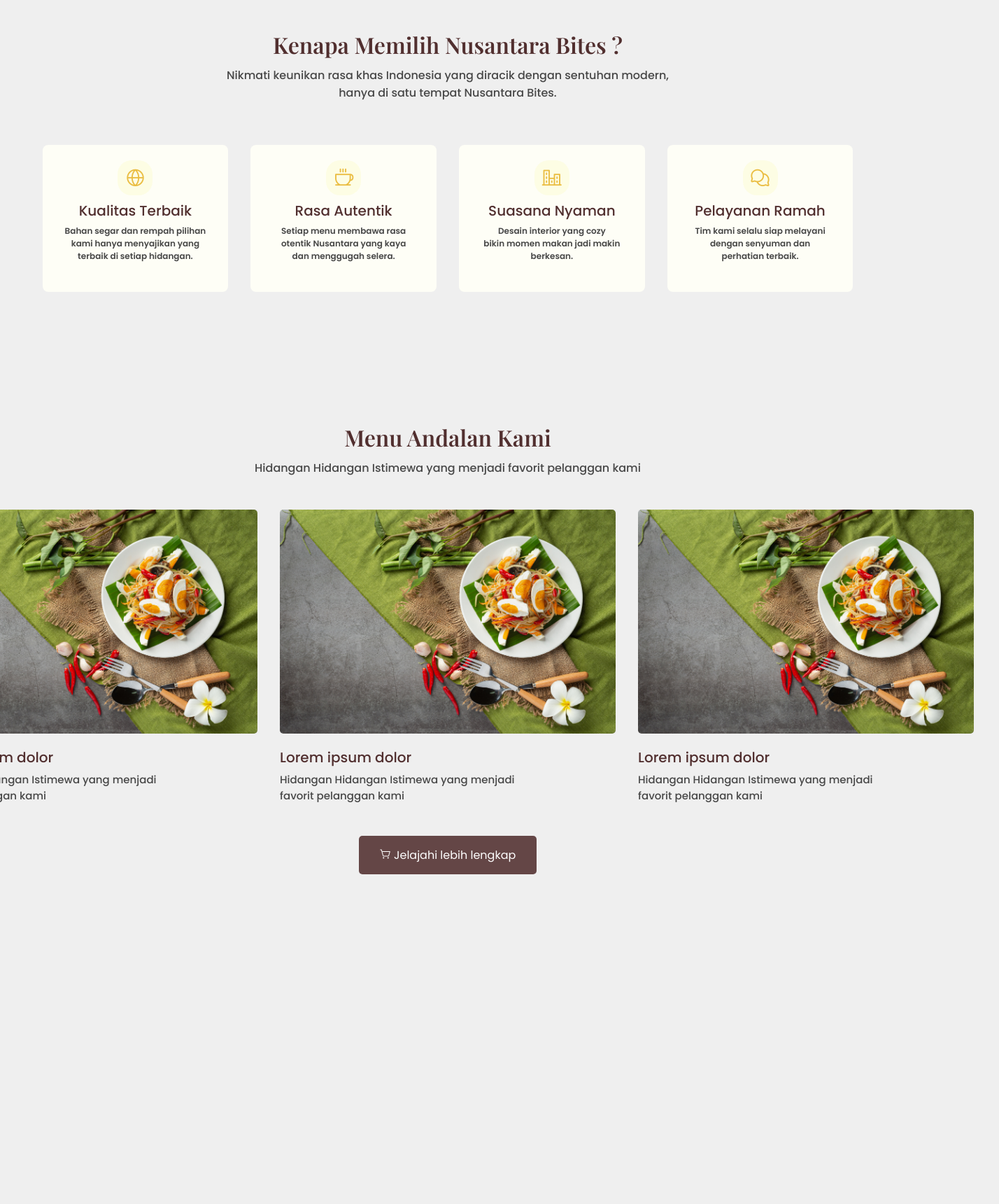
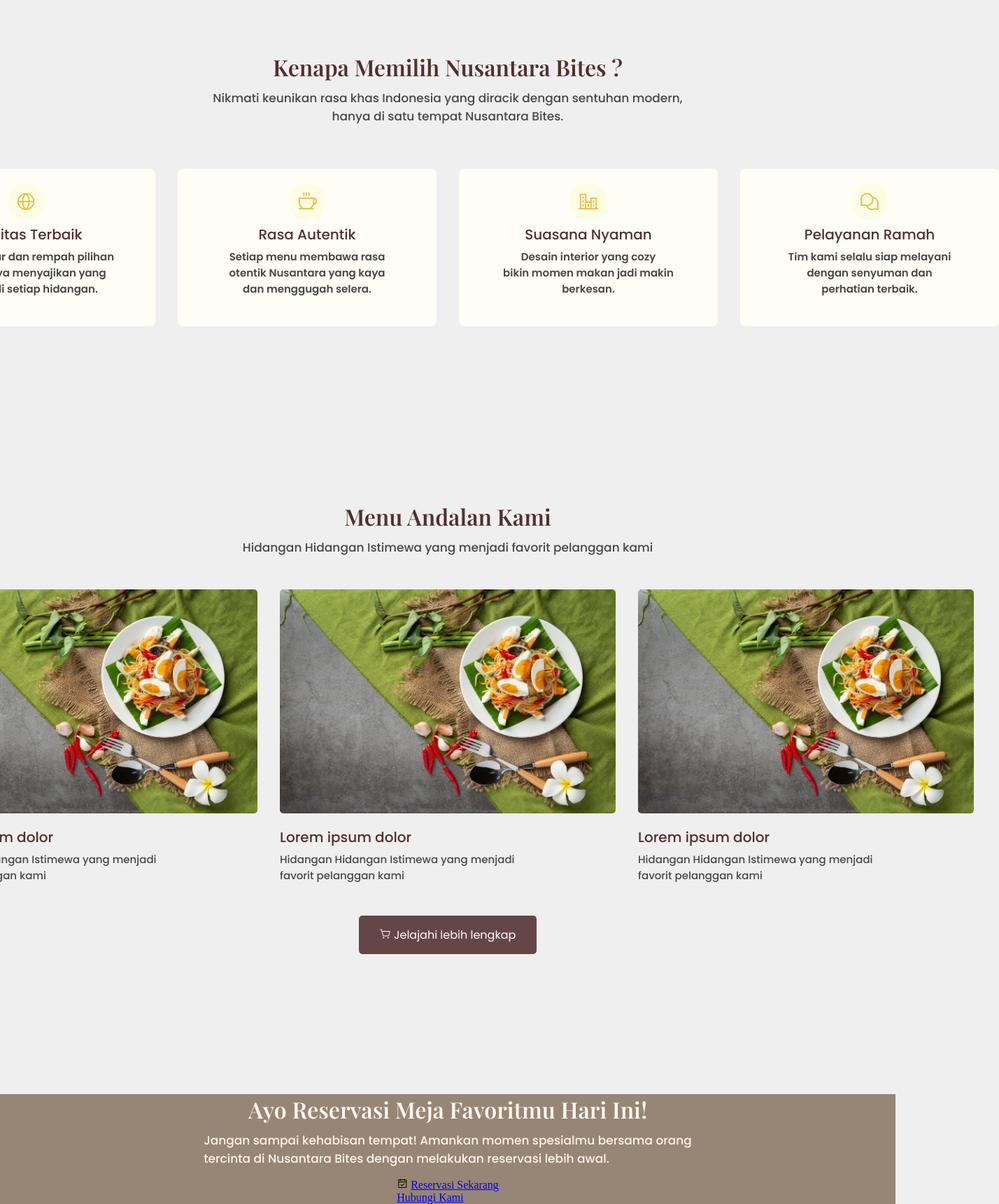
Before and after one commit to baskororinakit/Nusantara-Bites, a plain HTML site: page index.html in a window 1280 px wide. Shown: the part 980-2700 px from the top of the page at 70% size, 1428 px wide, since content can reach past the window. Before the commit the page ends 2269 px from the top, so only its background shows below. Drawn offline with nearby package versions, Linux system fonts and the light colour scheme; a web font is replaced by a local one.

Commit message:
Feat: Adding Reservation

```diff
--- a/index.html
+++ b/index.html
@@ -133,21 +133,24 @@
           <img src="img/menu1.jpg" alt="Menu 1" />
           <h3>Lorem ipsum dolor</h3>
           <p>
-              Hidangan Hidangan Istimewa yang menjadi<br> favorit pelanggan kami
+            Hidangan Hidangan Istimewa yang menjadi<br />
+            favorit pelanggan kami
           </p>
         </div>
         <div class="menu-card">
           <img src="img/menu2.jpg" alt="Menu 2" />
           <h3>Lorem ipsum dolor</h3>
           <p>
-              Hidangan Hidangan Istimewa yang menjadi<br> favorit pelanggan kami
+            Hidangan Hidangan Istimewa yang menjadi<br />
+            favorit pelanggan kami
           </p>
         </div>
         <div class="menu-card">
           <img src="img/menu3.jpg" alt="Menu 3" />
           <h3>Lorem ipsum dolor</h3>
           <p>
-              Hidangan Hidangan Istimewa yang menjadi<br> favorit pelanggan kami
+            Hidangan Hidangan Istimewa yang menjadi<br />
+            favorit pelanggan kami
           </p>
         </div>
       </div>
@@ -156,6 +159,20 @@
         <a href="#menu">Jelajahi lebih lengkap</a>
       </div>
     </section>
+    <section class="reserv">
+      <h2>Ayo Reservasi Meja Favoritmu Hari Ini!</h2>
+      <p>
+        Jangan sampai kehabisan tempat! Amankan momen spesialmu bersama orang<br>
+        tercinta di Nusantara Bites dengan melakukan reservasi lebih awal.
+      </p>
+      <div class="reserv-btn">
+        <div class="btn1">
+          <i class="ph ph-calendar-check"></i>
+          <a href="#reserv">Reservasi Sekarang</a>
+        </div>
+        <a href="#contact">Hubungi Kami</a>
+      </div>
+    </section>
     <script src="js/main.js"></script>
   </body>
 </html>
--- a/styles/style.css
+++ b/styles/style.css
@@ -232,7 +232,8 @@ nav ul li a:hover {
     align-items: center;
     justify-content: center;
     text-align: center;
-    margin-top: 6rem;
+    margin-top: 8rem;
+    margin-bottom: 8rem;
 }
 
 .card-section > h2 {
@@ -245,7 +246,7 @@ nav ul li a:hover {
 
 .card-section > p {
     font-family: 'Poppins', sans-serif, Arial, Helvetica, sans-serif;
-    font-size: 16px;
+    font-size: 17px;
     font-weight: 500;
     color: #474747;
     margin-bottom: 30px;
@@ -255,9 +256,9 @@ nav ul li a:hover {
     padding-top: 2rem;
     /* padding-bottom: 2rem; */
     display: grid;
-    grid-template-columns: repeat(auto-fit, minmax(250px, 1fr));
+    grid-template-columns: repeat(auto-fit, minmax(370px, 1fr));
     gap: 2rem;
-    max-width: 1200px;
+    max-width: 4080px;
     /* margin: 0 auto; */
     border-radius: 10px;
 }
@@ -289,7 +290,7 @@ nav ul li a:hover {
 
 .card > p {
     font-family: 'Poppins', sans-serif, Arial, Helvetica, sans-serif;
-    font-size: 12px;
+    font-size: 15px;
     font-weight: 600;
     color: #474747;
     margin-bottom: 10px;
@@ -300,7 +301,8 @@ nav ul li a:hover {
 .menu-section {
     background-color: #EFEFEF;
     /* margin: 0; */
-    margin-top: 6rem;
+    margin-top: 10rem;
+    margin-bottom: 10rem;
     padding: 40px;
     display: flex;
     justify-content: center;
@@ -318,7 +320,7 @@ nav ul li a:hover {
 
 .menu-section > p {
     font-family: 'Poppins', sans-serif, Arial, Helvetica, sans-serif;
-    font-size: 16px;
+    font-size: 17px;
     font-weight: 500;
     color: #474747;
     margin-bottom: 15px;
@@ -384,4 +386,33 @@ nav ul li a:hover {
 .menu-btn:hover {
     transform: translateY(2px);
     background-color: #512f2fc0;
+    -webkit-transform: translateY(2px);
+    -moz-transform: translateY(2px);
+    -ms-transform: translateY(2px);
+    -o-transform: translateY(2px);
 }
+
+/* Reservasi Section */
+
+.reserv {
+    display: flex;
+    flex-direction: column;
+    align-items: center;
+    background-color: #978676;
+}
+
+.reserv > h2 {
+    font-family: 'Playfair Display', sans-serif, Arial, Helvetica, sans-serif;
+    font-weight: 600;
+    font-size: 32px;
+    color: #FFF7EF;
+    margin-bottom: 10px;
+}
+
+.reserv > p {
+    font-family: 'Poppins', sans-serif, Arial, Helvetica, sans-serif;
+    font-size: 17px;
+    font-weight: 500;
+    color: #FFF3EA;
+    margin-bottom: 15px;
+}
```
Lines whose indentation alone changed are shown as unchanged.
